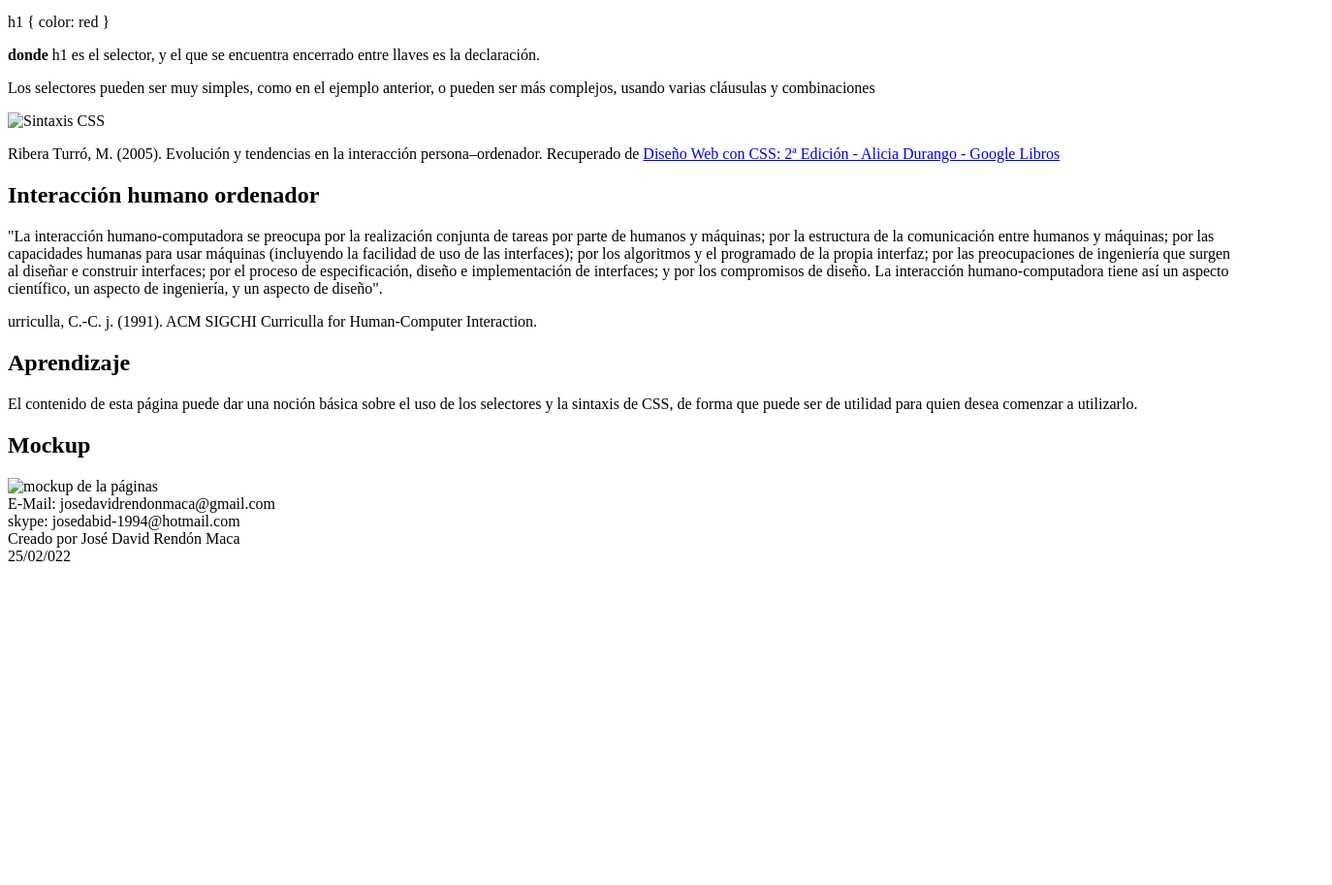
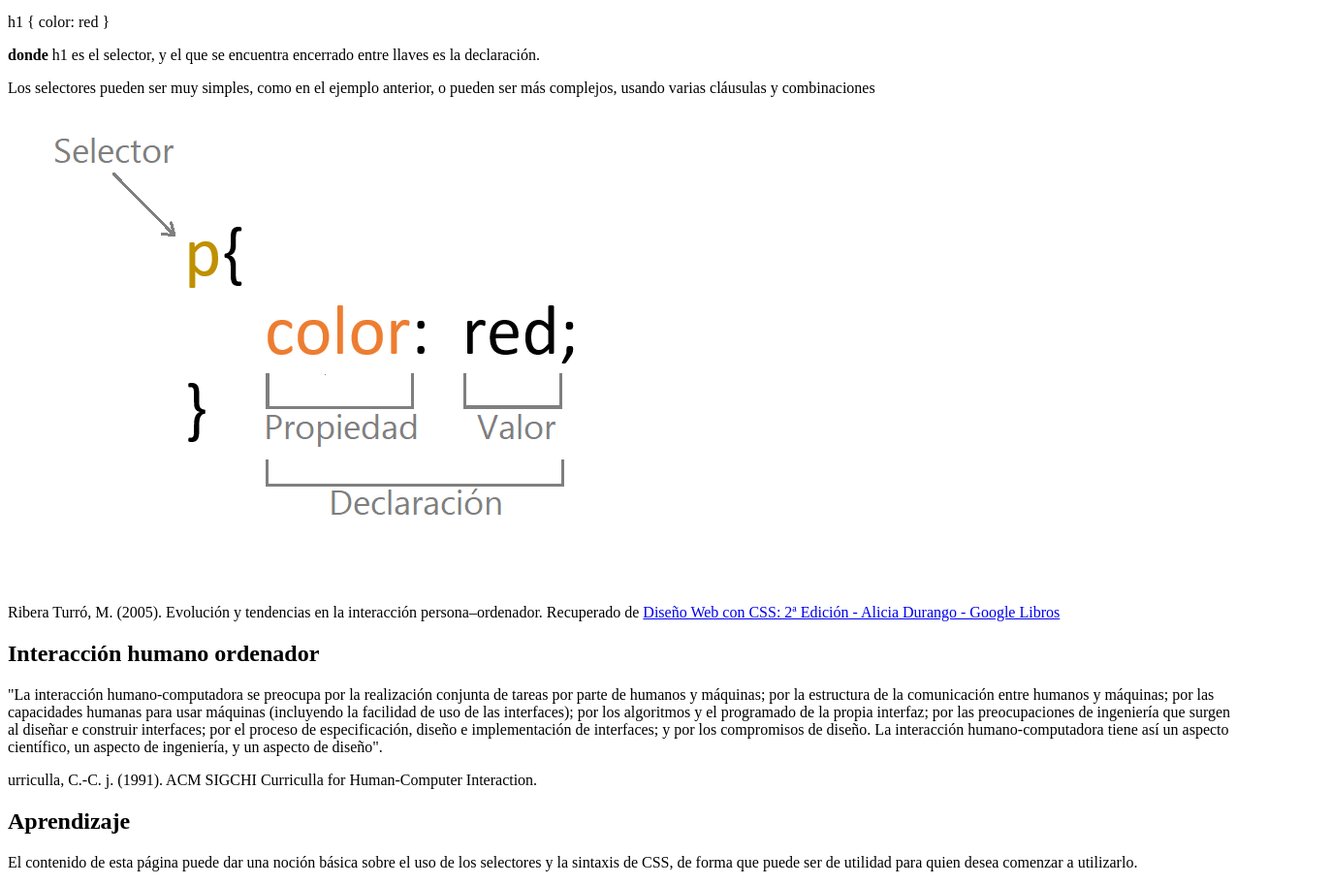
Before and after one commit to JoseDavidRendon/DSW-joseRendon, a plain HTML site: page Fase 2/design.HTML in a window 1280 px wide. Shown: the part 1089-2002 px from the top of the page at 97% size, 1374 px wide, since content can reach past the window. Before the commit the page ends 1680 px from the top, so only its background shows below. Drawn offline with Linux system fonts and the light colour scheme.

Commit message:
Update design.HTML

```diff
--- a/Fase 2/design.HTML
+++ b/Fase 2/design.HTML
@@ -64,7 +64,7 @@
             <p><span style="font-weight: bold;">donde</span> h1 es el selector, y el que se encuentra encerrado entre llaves es la declaración.</p>
             <p>
                 Los selectores pueden ser muy simples, como en el ejemplo anterior, o pueden ser más complejos, usando varias cláusulas y combinaciones</p>
-            <img src="img/Captura de pantalla 2022-02-25 104433.png" alt="Sintaxis CSS">
+            <img src="img/Captura de pantalla 2022-02-25 104433.jpg" alt="Sintaxis CSS">
             <p>Ribera Turró, M. (2005). Evolución y tendencias en la interacción persona–ordenador. Recuperado de <a href="https://books.google.com.ec/books?id=bCXsCgAAQBAJ&printsec=frontcover&hl=es&source=gbs_ge_summary_r&cad=0#v=onepage&q&f=false">Diseño Web con CSS: 2ª Edición - Alicia Durango - Google Libros</a></p>
         </article>
         <article>
@@ -80,7 +80,7 @@
         </article>
         <article>
             <h2>Mockup</h2>
-            <img src="img/Mockup.png" alt="mockup de la páginas">
+            <img src="img/Mockup.jpg" alt="mockup de la páginas">
         </article>
     </section>
 
```
